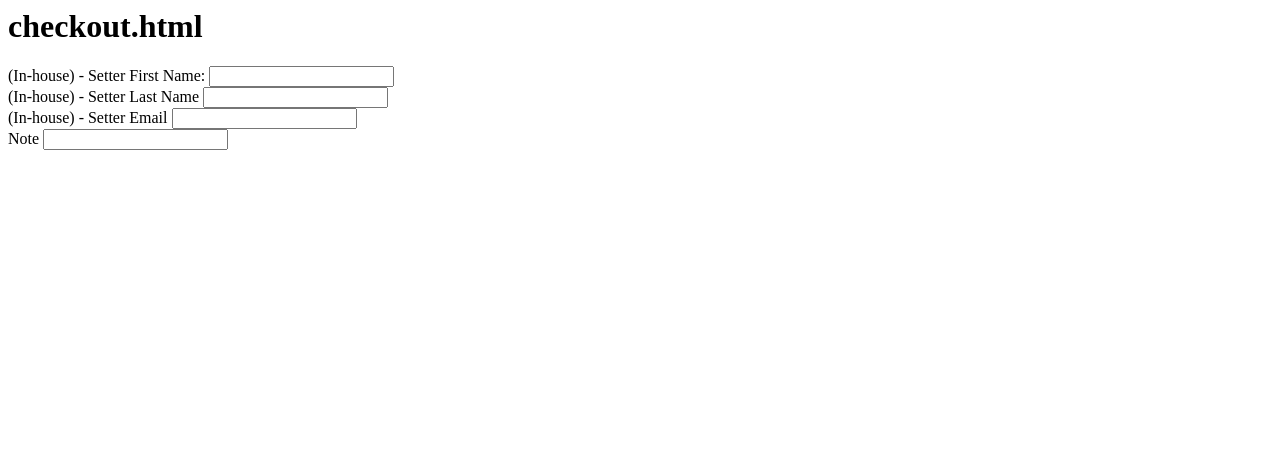
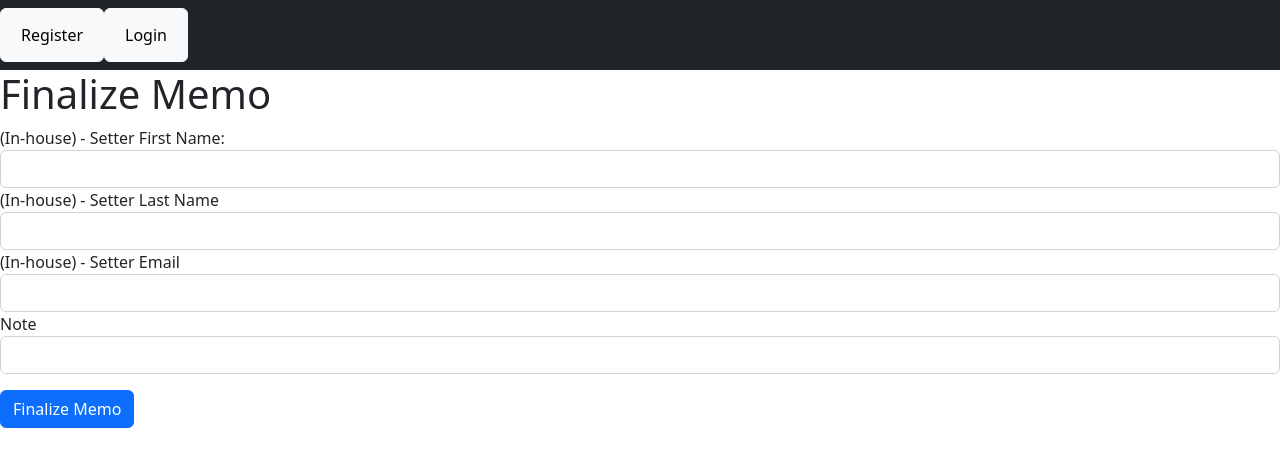
Before and after one commit to alba-molina-nyc/prod_track_sys, a Django app: page /memo/checkout/ in a window 1280 px wide. Shown: the top 467 px of the page. Run offline with Django 4.2, Linux system fonts and the light colour scheme; data that the repository does not hold is empty; parts of the project's set-up code (start-up, migrations or seed data) failed here and were passed over.

Commit message:
links add more job and finalize memo!

```diff
--- a/system/memos/templates/memos/checkout.html
+++ b/system/memos/templates/memos/checkout.html
@@ -1,7 +1,9 @@
-<h1>checkout.html</h1>
+{% extends 'base.html' %} {% block content %}
+<h1>Finalize Memo</h1>
 
 <div class="card-body">
     <form action="">
+        <table class="table table-hover table-sm">
             <div class="form-row">
                 <label for="">(In-house) - Setter First Name:</label>
                 <input type="text" name="" class="form-control" required>
@@ -18,6 +20,15 @@
                 <label for="">Note</label>
                 <input type="text" name="" class="form-control" required>
             </div>
+        </table>
+        <button class=" btn btn-primary" type="submit">Finalize Memo</button>
 
     </form>
 </div>
+
+
+
+
+
+
+{% endblock %}
--- a/system/memos/templates/memos/memo.html
+++ b/system/memos/templates/memos/memo.html
@@ -18,8 +18,8 @@
 
 
 
-<a href="" class="btn btn-primary btn-block"> Finalize Memo </a>
-<a href="" class="btn btn-light btn-block"> Add More Jobs</a>
+<a href="{% url 'checkout' %}" class="btn btn-primary btn-block"> Finalize Memo </a>
+<a href="{% url 'job-filter' %}" class="btn btn-light btn-block"> Add More Jobs</a>
 
 
 
```
Lines whose indentation alone changed are shown as unchanged.
